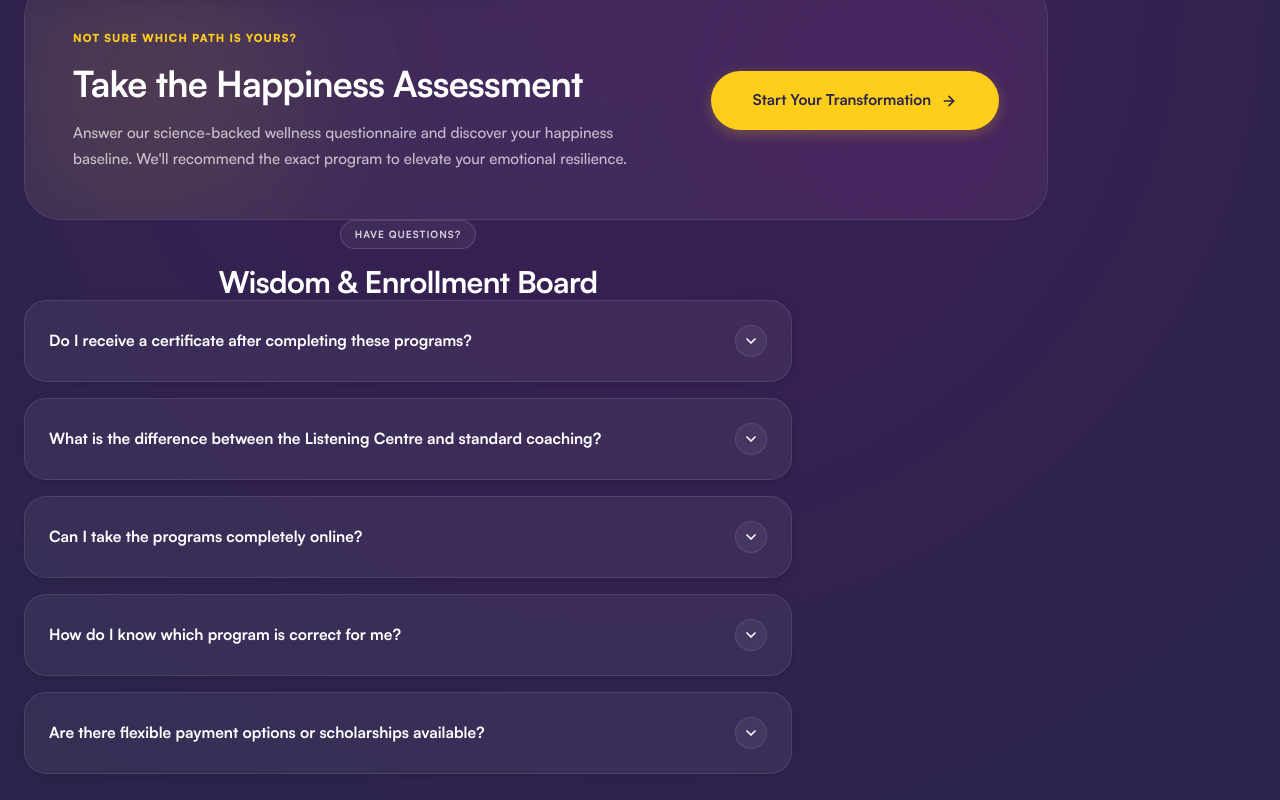
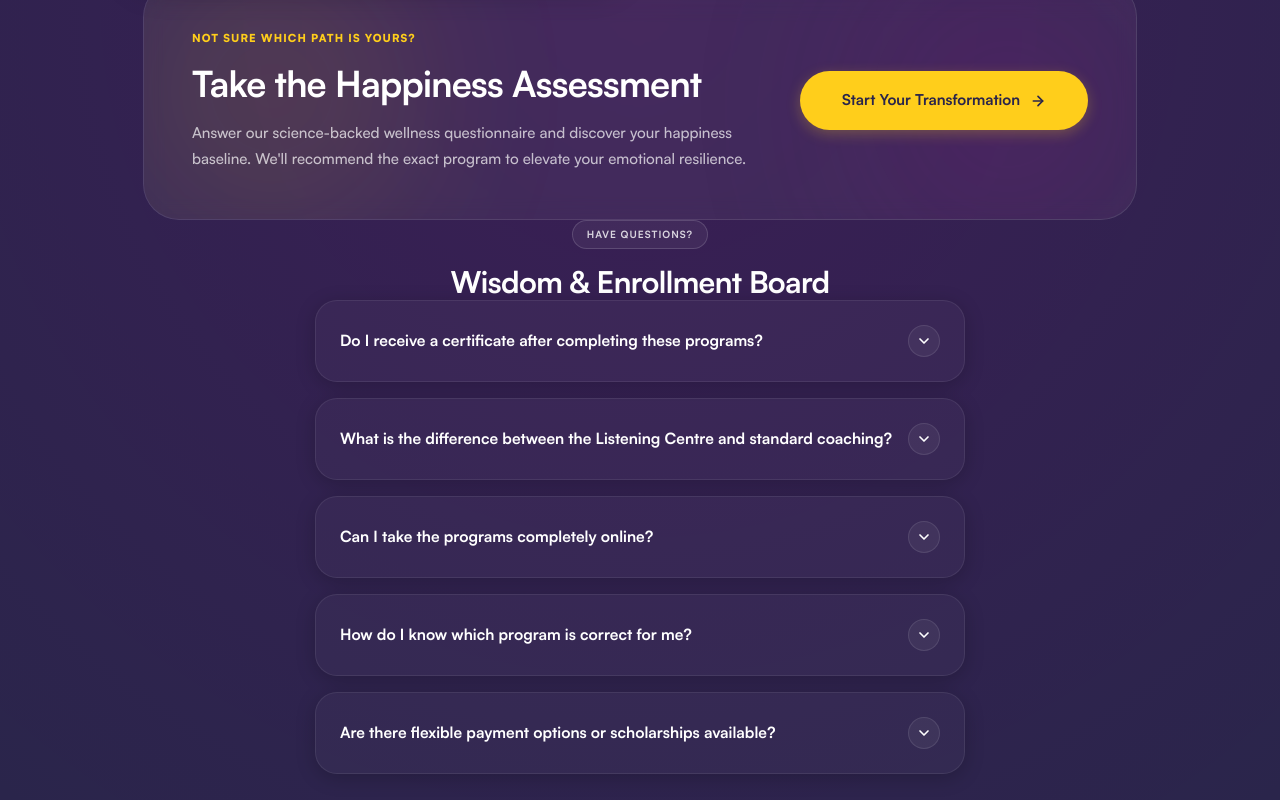
Before and after one commit to rishnudk/happy3, a Next.js app in the folder frontend/: page /programs in a window 1280 px wide. Shown: the part 1318-2118 px from the top of the page. Built offline with nearby package versions, Linux system fonts and the light colour scheme; no server answers.

Commit message:
feat: implement Programs page with interactive FAQ component and detail modal

```diff
--- a/frontend/src/app/programs/page.tsx
+++ b/frontend/src/app/programs/page.tsx
@@ -30,14 +30,14 @@ export default function ProgramsPage() {
   const smoothReveal = [0.22, 1, 0.36, 1] as const;
 
   return (
-    <main className="relative min-h-screen bg-[#2A254B] text-white overflow-x-hidden">
+    <main className="relative min-h-screen w-full flex flex-col items-center bg-[#2A254B] text-white overflow-x-hidden">
       {/* Ambient background glow */}
       <div className="absolute inset-0 bg-[radial-gradient(circle_at_50%_50%,rgba(128,0,128,0.2),transparent_70%)] pointer-events-none z-0" />
 
       {/* Header Menu Navigation */}
       <Navbar />
 
-      <PageWrapper className="pt-32 pb-24 relative z-10">
+      <PageWrapper className="pt-32 pb-24 relative z-10 w-full flex flex-col items-center">
 
         {/* ─── Hero Heading Block ─── */}
         <ProgramsHero />
@@ -51,7 +51,7 @@ export default function ProgramsPage() {
         {/* ─── Dynamic Showcase Card Grid ─── */}
         <motion.div
           layout
-          className="grid grid-cols-1 md:grid-cols-2 gap-8 max-w-5xl mx-auto mb-20 relative z-10"
+          className="grid grid-cols-1 md:grid-cols-2 gap-8 w-full max-w-5xl mx-auto mb-20 relative z-10"
         >
           <AnimatePresence mode="popLayout">
             {filteredPrograms.map((item, index) => (
--- a/frontend/src/components/programs/ProgramsFAQ.tsx
+++ b/frontend/src/components/programs/ProgramsFAQ.tsx
@@ -38,11 +38,9 @@ export default function ProgramsFAQ() {
               transition={{ duration: 0.6, delay: index * 0.08 }}
               className="rounded-[22px] overflow-hidden transition-all duration-300"
               style={{
-                background: "rgba(255, 255, 255, 0.05)",
-                boxShadow: isOpen
-                  ? "0 4px 15px rgba(0,0,0,0.3)"
-                  : "0 2px 8px rgba(0,0,0,0.15)",
-                border: "1px solid rgba(255,255,255,0.1)"
+                background: isOpen ? "rgba(255, 255, 255, 0.08)" : "rgba(255, 255, 255, 0.03)",
+                border: isOpen ? "1px solid rgba(255, 255, 255, 0.2)" : "1px solid rgba(255, 255, 255, 0.08)",
+                boxShadow: "0 4px 20px rgba(0, 0, 0, 0.2)",
               }}
             >
               <button
```
